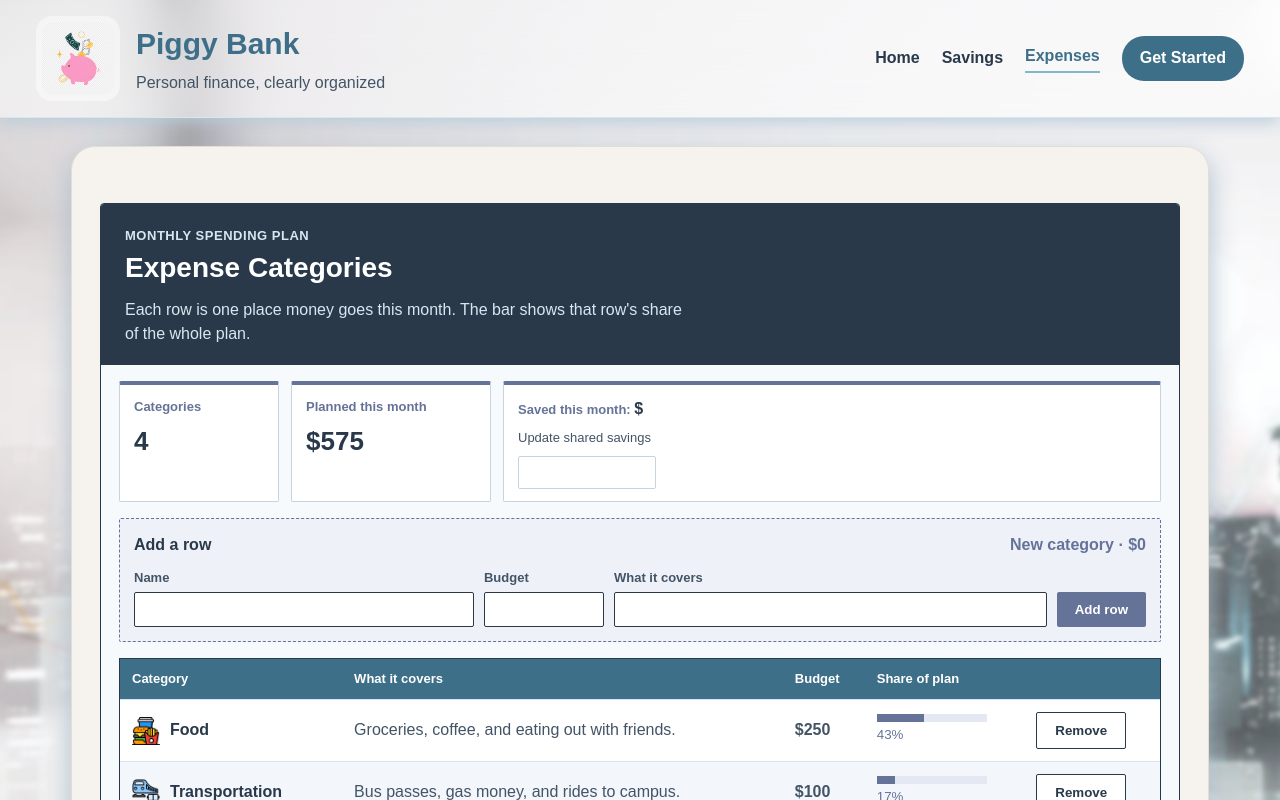
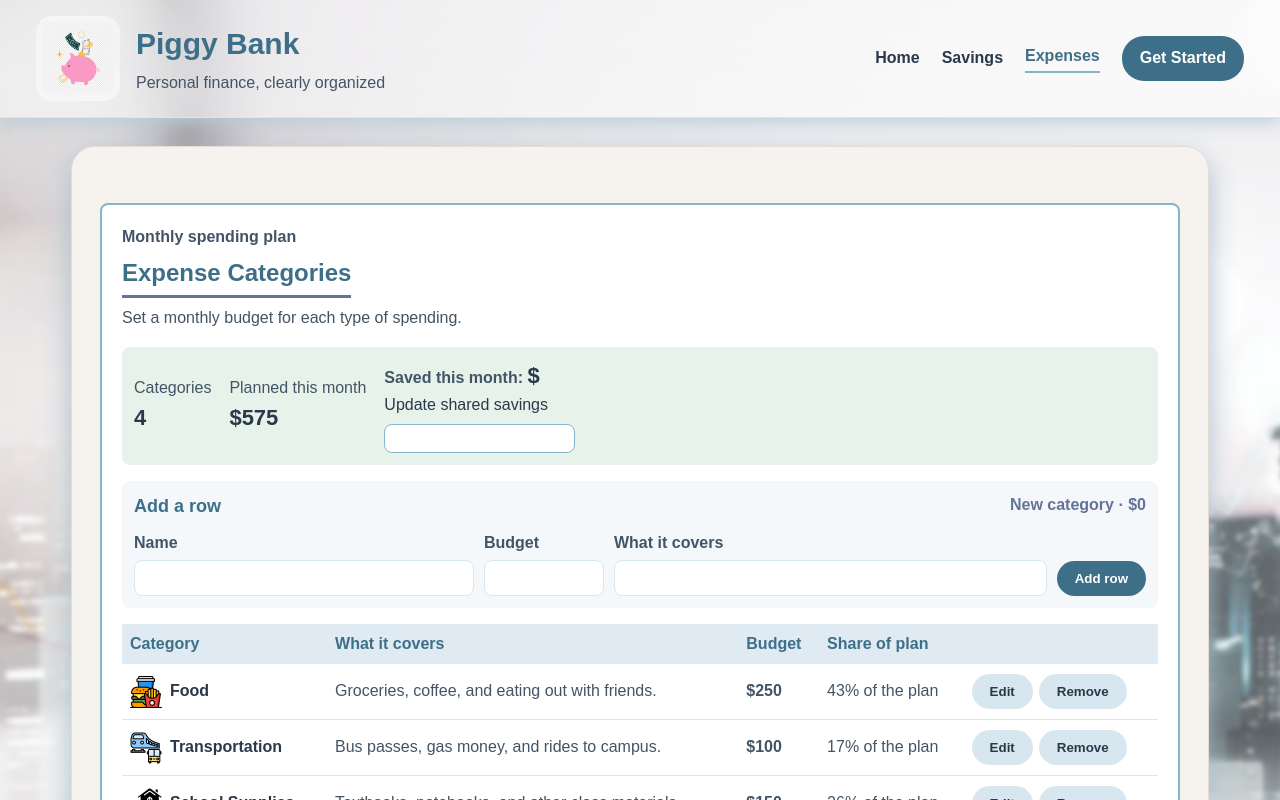
Before and after one commit to jasminekaurjogar/Full-Stack-Project, a React (Vite) app: page /expenses in a window 1280 px wide. Shown: the top 800 px of the page. Built offline with nearby package versions, Linux system fonts and the light colour scheme.

Commit message:
Let each expense row edit its name, budget, and description

```diff
--- a/src/components/ExpenseCategories/ExpenseCategories.css
+++ b/src/components/ExpenseCategories/ExpenseCategories.css
@@ -1,125 +1,91 @@
-/* Expense page is a table. Savings Goals stays a card grid. */
+/* Simple table page. Savings Goals stays cream cards. */
 
 .ExpenseCategories {
   margin-top: 28px;
-  padding: 0 0 18px;
-  border: 1px solid #29394a;
-  border-radius: 4px;
-  background-color: #f7fafc;
-  overflow: hidden;
-}
-
-.ExpenseCategories-heading {
-  padding: 22px 24px 18px;
-  background-color: #29394a;
-  color: #ffffff;
+  padding: 20px;
+  background-color: #ffffff;
+  border: 2px solid #83b6c9;
+  border-radius: 8px;
 }
 
 .ExpenseCategories-kicker {
-  margin: 0 0 6px;
-  color: #83b6c9;
-  font-size: 13px;
+  margin: 0;
+  color: #657399;
   font-weight: bold;
-  letter-spacing: 0.04em;
-  text-transform: uppercase;
 }
 
 .ExpenseCategories-heading h2 {
-  margin: 0 0 8px;
-  color: #ffffff;
-  font-size: 28px;
+  display: inline-block;
+  margin: 4px 0 8px;
+  padding-bottom: 4px;
+  border-bottom: 3px solid #657399;
+  color: #3e6f89;
+  font-size: 24px;
 }
 
 .ExpenseCategories-heading p {
   margin: 0;
-  max-width: 560px;
-  color: #d8e7ef;
+  color: #435466;
 }
 
 .ExpenseCategories-stats {
-  display: grid;
-  grid-template-columns: 160px 200px 1fr;
-  gap: 12px;
-  margin: 16px 18px 0;
-}
-
-.ExpenseCategories-stats > div {
-  padding: 12px 14px;
-  border: 1px solid #c5d4de;
-  border-top: 4px solid #657399;
-  border-radius: 2px;
-  background-color: #ffffff;
+  display: flex;
+  flex-wrap: wrap;
+  gap: 18px;
+  align-items: center;
+  margin-top: 16px;
+  padding: 12px;
+  background-color: #e7f3ea;
+  border-radius: 8px;
 }
 
 .ExpenseCategories-stats span {
   display: block;
-  color: #657399;
-  font-size: 13px;
-  font-weight: bold;
+  color: #435466;
 }
 
 .ExpenseCategories-stats strong {
-  display: block;
-  margin-top: 4px;
   color: #29394a;
-  font-size: 26px;
+  font-size: 22px;
 }
 
 .ExpenseCategories-saved .saved-this-month-box {
   margin: 0;
   padding: 0;
   border: none;
-  border-radius: 0;
   background: transparent;
 }
 
 .ExpenseCategories-saved .saved-this-month-box p {
   margin: 0;
-  color: #657399;
-  font-size: 13px;
-  font-weight: bold;
-}
-
-.ExpenseCategories-saved .saved-this-month-box strong {
-  display: inline;
-  color: #29394a;
-  font-size: 16px;
-}
-
-.ExpenseCategories-saved .saved-this-month-box label {
-  display: block;
-  margin-top: 6px;
   color: #435466;
-  font-size: 13px;
-  font-weight: normal;
 }
 
 .ExpenseCategories-saved .saved-this-month-box input {
-  width: 120px;
-  margin-top: 8px;
-  border: 1px solid #c5d4de;
-  border-radius: 2px;
+  margin-top: 6px;
+  padding: 6px;
+  border: 1px solid #83b6c9;
+  border-radius: 8px;
 }
 
 .ExpenseCategories-form {
-  margin: 16px 18px;
-  padding: 14px;
-  border: 1px dashed #657399;
-  border-radius: 2px;
-  background-color: #eef2f8;
+  margin-top: 16px;
+  padding: 12px;
+  background-color: #f4f8fb;
+  border-radius: 8px;
 }
 
 .ExpenseCategories-formTop {
   display: flex;
+  flex-wrap: wrap;
   justify-content: space-between;
-  gap: 12px;
-  align-items: baseline;
+  gap: 8px;
 }
 
 .ExpenseCategories-form h3 {
   margin: 0 0 10px;
-  color: #29394a;
-  font-size: 16px;
+  color: #3e6f89;
+  font-size: 18px;
 }
 
 .ExpenseCategories-preview {
@@ -139,7 +105,6 @@
   display: block;
   margin-bottom: 4px;
   color: #435466;
-  font-size: 13px;
   font-weight: bold;
 }
 
@@ -147,117 +112,96 @@
   width: 100%;
   box-sizing: border-box;
   padding: 8px;
-  border: 1px solid #29394a;
-  border-radius: 2px;
-  background-color: #ffffff;
-  font-size: 15px;
-}
-
-.ExpenseCategories button {
-  border-radius: 2px;
-  background-color: #657399;
-  box-shadow: none;
-  transform: none;
-}
-
-.ExpenseCategories button:hover {
-  background-color: #29394a;
-  box-shadow: none;
-  transform: none;
-}
-
-.ExpenseCategories .secondary-button {
-  background-color: #ffffff;
-  color: #29394a;
-  border: 1px solid #29394a;
-}
-
-.ExpenseCategories .secondary-button:hover {
-  background-color: #29394a;
-  color: #ffffff;
+  border: 1px solid #d8e7ef;
+  border-radius: 8px;
+  font-size: 16px;
 }
 
 .ExpenseCategories-error {
-  margin: 10px 0 0;
+  margin: 8px 0 0;
   color: #8b3a3a;
   font-weight: bold;
 }
 
 .ExpenseCategories-tableWrap {
-  margin: 0 18px;
+  margin-top: 16px;
   overflow-x: auto;
-  border: 1px solid #29394a;
 }
 
 .ExpenseCategories-table {
   width: 100%;
   border-collapse: collapse;
-  background-color: #ffffff;
 }
 
 .ExpenseCategories-table th {
-  padding: 10px 12px;
-  background-color: #3e6f89;
-  color: #ffffff;
-  font-size: 13px;
+  padding: 8px;
+  background-color: #dfeaf2;
+  color: #3e6f89;
   text-align: left;
 }
 
 .ExpenseCategories-table td {
-  padding: 12px;
-  border-top: 1px solid #d8e7ef;
+  padding: 10px 8px;
+  border-bottom: 1px solid #d8e7ef;
   color: #435466;
-  vertical-align: middle;
-}
-
-.ExpenseCategories-table tbody tr:nth-child(even) {
-  background-color: #f3f6fb;
 }
 
 .ExpenseCategories-name {
   display: flex;
   align-items: center;
-  gap: 10px;
+  gap: 8px;
   color: #29394a;
   font-weight: bold;
 }
 
 .ExpenseCategories-name img {
-  width: 28px;
-  height: 28px;
+  width: 32px;
+  height: 32px;
   object-fit: contain;
 }
 
 .ExpenseCategories-budget {
   font-weight: bold;
-  color: #29394a;
+  color: #3e6f89;
   white-space: nowrap;
 }
 
-.ExpenseCategories-share {
-  width: 110px;
-  height: 8px;
-  background-color: #e4e8f2;
+.ExpenseCategories-name input {
+  flex: 1;
 }
 
-.ExpenseCategories-share span {
-  display: block;
-  height: 8px;
-  background-color: #657399;
+.ExpenseCategories-name input,
+.ExpenseCategories-table td input {
+  width: 100%;
+  box-sizing: border-box;
+  padding: 6px;
+  border: 1px solid #d8e7ef;
+  border-radius: 8px;
+  font-size: 15px;
 }
 
-.ExpenseCategories-table small {
-  color: #657399;
+.ExpenseCategories-budget input {
+  width: 90px;
+}
+
+.ExpenseCategories-actions {
+  display: flex;
+  flex-wrap: wrap;
+  gap: 6px;
+  align-items: center;
+}
+
+.ExpenseCategories-actions .ExpenseCategories-error {
+  width: 100%;
+  margin: 0;
 }
 
 .ExpenseCategories-empty {
-  padding: 18px 12px;
   color: #657399;
   font-weight: bold;
 }
 
 @media (max-width: 800px) {
-  .ExpenseCategories-stats,
   .ExpenseCategories-fields {
     grid-template-columns: 1fr;
   }
--- a/src/components/ExpenseCategories/ExpenseCategories.tsx
+++ b/src/components/ExpenseCategories/ExpenseCategories.tsx
@@ -45,11 +45,78 @@ function ExpenseCategories({
 }: SavedThisMonthProps) {
   // categories is the current list. setCategories updates the page right away.
   const [categories, setCategories] = useState(startingCategories);
+  // Only one row is open for editing at a time.
+  const [editingId, setEditingId] = useState<number | null>(null);
+  const [editName, setEditName] = useState("");
+  const [editBudget, setEditBudget] = useState("");
+  const [editDescription, setEditDescription] = useState("");
+  const [editError, setEditError] = useState("");
 
   // Keep every category except the one whose Remove button was clicked
   function removeCategory(idToRemove: number) {
     const remaining = categories.filter((category) => category.id !== idToRemove);
     setCategories(remaining);
+    if (editingId === idToRemove) {
+      setEditingId(null);
+      setEditError("");
+    }
+  }
+
+  // Fill the boxes with this category so the user can change the whole row
+  function startEdit(category: ExpenseCategory) {
+    setEditingId(category.id);
+    setEditName(category.name);
+    setEditBudget(String(category.budget));
+    setEditDescription(category.description);
+    setEditError("");
+  }
+
+  function cancelEdit() {
+    setEditingId(null);
+    setEditError("");
+  }
+
+  // Save the name, budget, and description for the row that is open
+  function saveEdit(idToUpdate: number) {
+    const trimmedName = editName.trim();
+    const budgetNumber = Number(editBudget);
+
+    if (trimmedName === "") {
+      setEditError("Please enter a category name.");
+      return;
+    }
+
+    const nameAlreadyUsed = categories.some((category) => {
+      return (
+        category.id !== idToUpdate &&
+        category.name.toLowerCase() === trimmedName.toLowerCase()
+      );
+    });
+    if (nameAlreadyUsed) {
+      setEditError("That category is already on the list.");
+      return;
+    }
+
+    if (Number.isNaN(budgetNumber) || budgetNumber <= 0) {
+      setEditError("Please enter a budget greater than 0.");
+      return;
+    }
+
+    const updated = categories.map((category) => {
+      if (category.id !== idToUpdate) {
+        return category;
+      }
+      return {
+        ...category,
+        name: trimmedName,
+        budget: budgetNumber,
+        description: editDescription.trim() || "No description yet.",
+      };
+    });
+
+    setCategories(updated);
+    setEditingId(null);
+    setEditError("");
   }
 
   // Add up every category budget to show the total monthly spending plan
@@ -63,10 +130,7 @@ function ExpenseCategories({
       <div className="ExpenseCategories-heading">
         <p className="ExpenseCategories-kicker">Monthly spending plan</p>
         <h2>Expense Categories</h2>
-        <p>
-          Each row is one place money goes this month. The bar shows that
-          row&apos;s share of the whole plan.
-        </p>
+        <p>Set a monthly budget for each type of spending.</p>
       </div>
 
       <div className="ExpenseCategories-stats">
@@ -116,34 +180,81 @@ function ExpenseCategories({
                 share = Math.round((category.budget / totalBudget) * 100);
               }
 
+              const isEditing = editingId === category.id;
+
               return (
                 <tr key={category.id}>
                   <td>
                     <div className="ExpenseCategories-name">
-                      <img
-                        src={category.image}
-                        alt=""
+                      <img src={category.image} alt="" />
+                      {isEditing ? (
+                        <input
+                          type="text"
+                          value={editName}
+                          aria-label="Category name"
+                          onChange={(event) => setEditName(event.target.value)}
                         />
+                      ) : (
                         <span>{category.name}</span>
+                      )}
                     </div>
                   </td>
-                  <td>{category.description}</td>
+                  <td>
+                    {isEditing ? (
+                      <input
+                        type="text"
+                        value={editDescription}
+                        aria-label="What it covers"
+                        onChange={(event) => setEditDescription(event.target.value)}
+                      />
+                    ) : (
+                      category.description
+                    )}
+                  </td>
                   <td className="ExpenseCategories-budget">
-                    ${category.budget}
+                    {isEditing ? (
+                      <input
+                        type="number"
+                        min="1"
+                        value={editBudget}
+                        aria-label="Budget"
+                        onChange={(event) => setEditBudget(event.target.value)}
+                      />
+                    ) : (
+                      "$" + category.budget
+                    )}
                   </td>
+                  <td>{share}% of the plan</td>
                   <td>
-                    <div className="ExpenseCategories-share">
-                      <span style={{ width: share + "%" }}></span>
+                    {isEditing ? (
+                      <div className="ExpenseCategories-actions">
+                        <Button type="button" onClick={() => saveEdit(category.id)}>
+                          Save
+                        </Button>
+                        <Button type="button" variant="secondary" onClick={cancelEdit}>
+                          Cancel
+                        </Button>
+                        {editError !== "" && (
+                          <p className="ExpenseCategories-error">{editError}</p>
+                        )}
                       </div>
-                    <small>{share}%</small>
-                  </td>
-                  <td>
+                    ) : (
+                      <div className="ExpenseCategories-actions">
+                        <Button
+                          type="button"
+                          variant="secondary"
+                          onClick={() => startEdit(category)}
+                        >
+                          Edit
+                        </Button>
                         <Button
                           variant="secondary"
                           onClick={() => removeCategory(category.id)}
                         >
                           Remove
                         </Button>
+                      </div>
+                    )}
                   </td>
                 </tr>
               );
```
Lines whose indentation alone changed are shown as unchanged.
